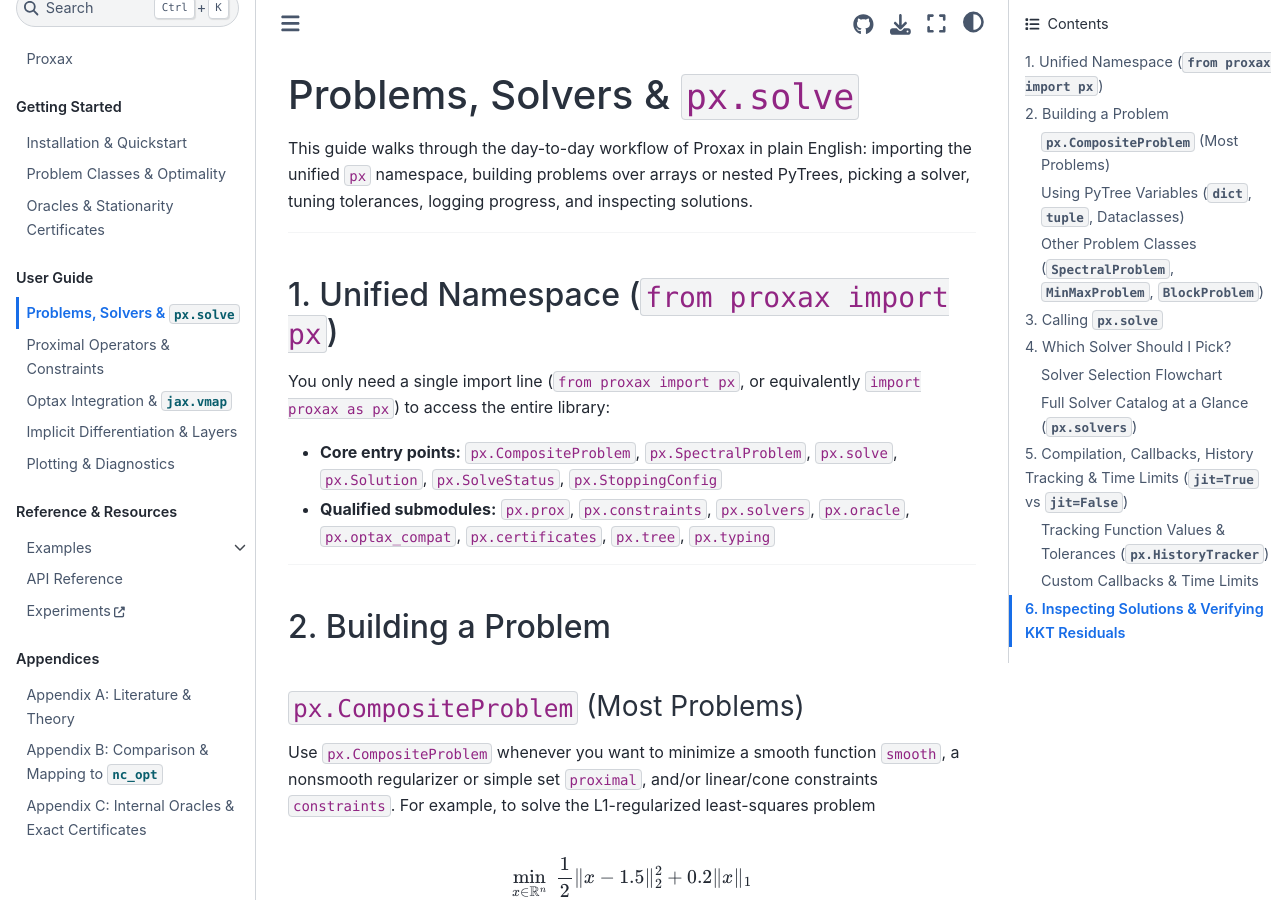
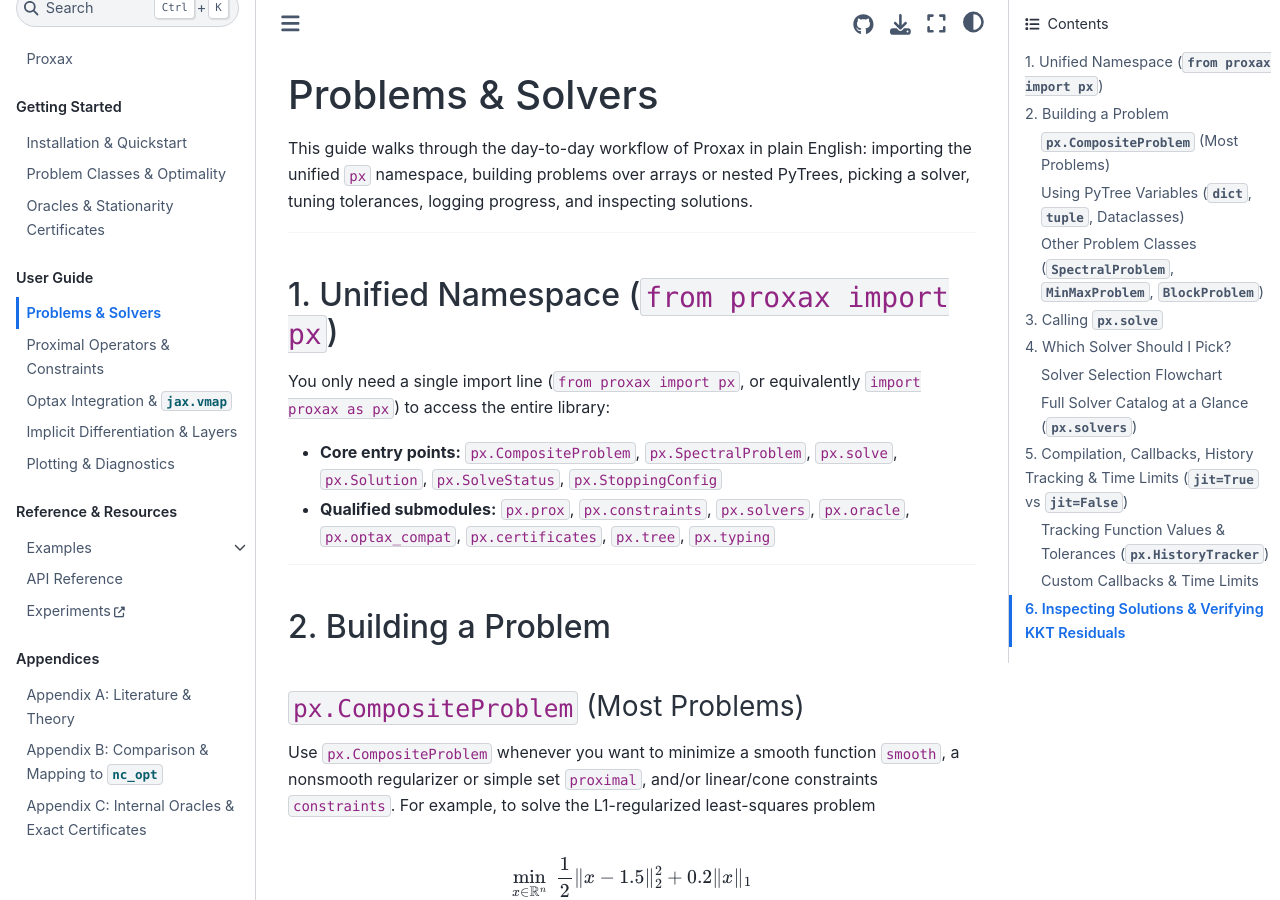
Before and after one commit to wwkong/proxax, a Sphinx documentation site: the page built from docs/guide/solving_problems.md, in a window 1280 px wide and 900 px high. Built offline with Sphinx 7.4.7 and the Sphinx Book theme 1.1.4, drawn with Linux system fonts in a browser that asks for light colours.

Commit message:
Rename solving_problems heading to Problems & Solvers

```diff
--- a/docs/guide/solving_problems.md
+++ b/docs/guide/solving_problems.md
@@ -1,4 +1,4 @@
-# Problems, Solvers & `px.solve`
+# Problems & Solvers
 
 This guide walks through the day-to-day workflow of Proxax in plain English:
 importing the unified `px` namespace, building problems over arrays or nested
```
